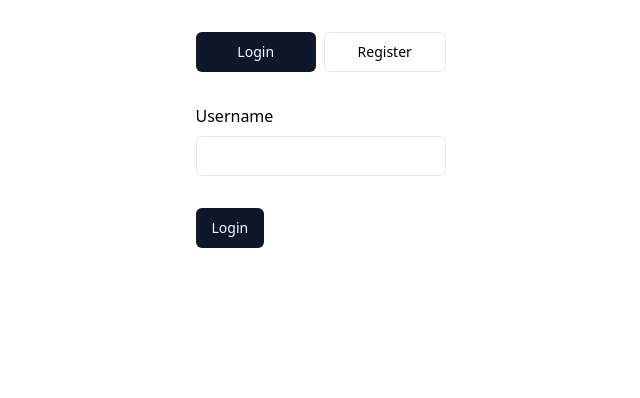
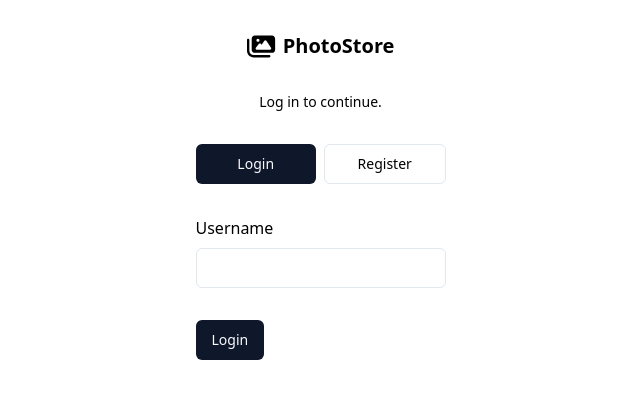
Before and after one commit to russl8/PhotoStore-client, a React (Create React App) app: page /sign-up in a window 1280 px wide. Shown: the top 398 px of the page, without its empty margins (349-989 px from the left). Built offline with nearby package versions, Linux system fonts and the light colour scheme.

Commit message:
sign-up form

```diff
--- a/src/components/SignUpForm.tsx
+++ b/src/components/SignUpForm.tsx
@@ -5,6 +5,8 @@ import { Button } from "../@/components/ui/button";
 import { Form, FormControl, FormField, FormItem, FormLabel, FormMessage } from "../@/components/ui/form"
 import { Input } from "../@/components/ui/input"
 import { useNavigate } from "react-router-dom";
+import { faImages } from "@fortawesome/free-solid-svg-icons";
+import { FontAwesomeIcon } from "@fortawesome/react-fontawesome";
 
 interface imageFormProps {
     backendUrl: string;
@@ -65,8 +67,16 @@ const SignUpForm: React.FC<imageFormProps> = ({ backendUrl }) => {
 
     return (
         <div className="flex flex-col items-center p-4 pt-8 w-[100vw] sm:pl-[75px] sm:flex-row sm:justify-around  sm:items-start">
+
+
             <Form {...form}>
-                <form className="space-y-8 w-[250px]">
+                <form className="space-y-8 w-[250px]" >
+                <div className="flex justify-center items-center text-xl mx-4 cursor-pointer">
+                    <FontAwesomeIcon icon={faImages} className="h-[25px] mr-2 " />
+                    <p className=" font-semibold">PhotoStore</p>
+                </div>
+                <p className = "text-center text-sm">Log in to continue.</p>
+
                     <div className="flex flex-row">
                         <Button variant={isLogin ? `default` : "outline"} onClick={() => setIsLogin(true)} className="flex w-full mr-1" type="button">Login</Button>
                         <Button variant={isLogin ? `outline` : "default"} onClick={() => setIsLogin(false)} className="flex w-full ml-1" type="button" >Register</Button>
```
